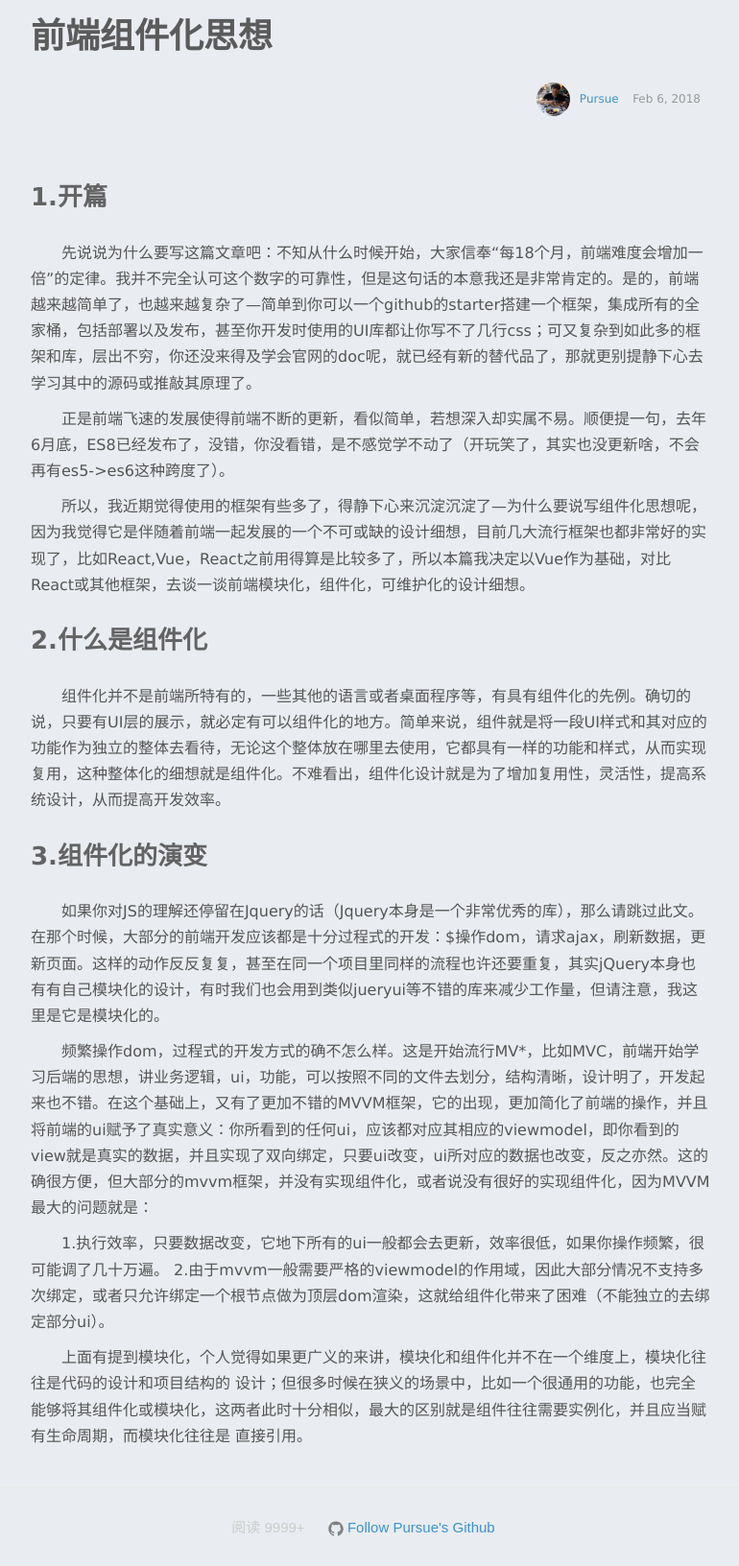
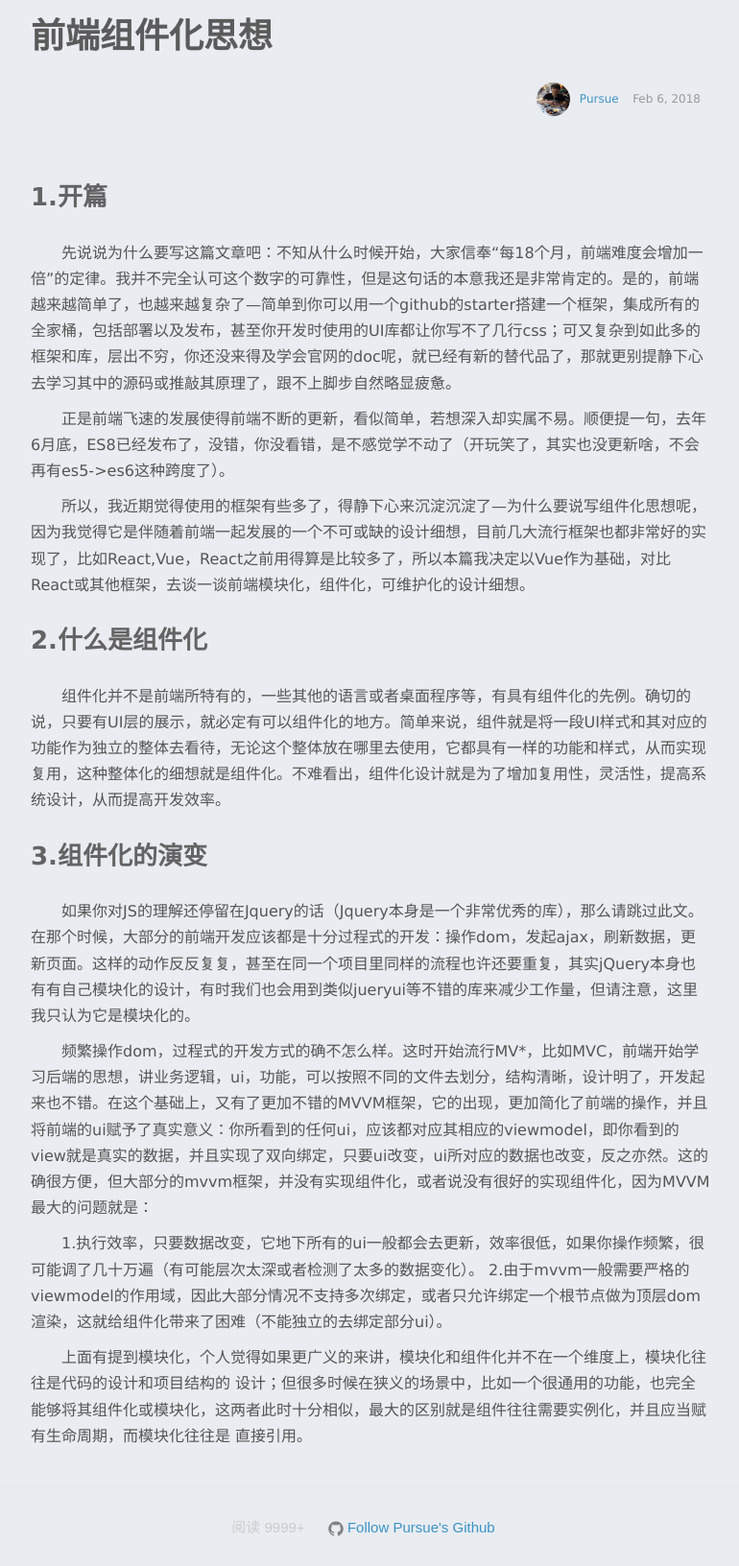
Before and after one commit to kkkkkxiaofei/blog-dev, a Jekyll site: the page built from _posts/2018-02-06-component-design-for-vuejs.md, in a window 1280 px wide. Shown: the whole page at 96% size, without its empty margins (254-1024 px from the left). Built offline with Jekyll 4.4.1, drawn with Linux system fonts in a browser that asks for light colours.

Commit message:
modify typos

```diff
--- a/_posts/2018-02-06-component-design-for-vuejs.md
+++ b/_posts/2018-02-06-component-design-for-vuejs.md
@@ -10,7 +10,7 @@
 
 ### 1.开篇
 
-先说说为什么要写这篇文章吧：不知从什么时候开始，大家信奉“每18个月，前端难度会增加一倍”的定律。我并不完全认可这个数字的可靠性，但是这句话的本意我还是非常肯定的。是的，前端越来越简单了，也越来越复杂了---简单到你可以一个github的starter搭建一个框架，集成所有的全家桶，包括部署以及发布，甚至你开发时使用的UI库都让你写不了几行css；可又复杂到如此多的框架和库，层出不穷，你还没来得及学会官网的doc呢，就已经有新的替代品了，那就更别提静下心去学习其中的源码或推敲其原理了。
+先说说为什么要写这篇文章吧：不知从什么时候开始，大家信奉“每18个月，前端难度会增加一倍”的定律。我并不完全认可这个数字的可靠性，但是这句话的本意我还是非常肯定的。是的，前端越来越简单了，也越来越复杂了---简单到你可以用一个github的starter搭建一个框架，集成所有的全家桶，包括部署以及发布，甚至你开发时使用的UI库都让你写不了几行css；可又复杂到如此多的框架和库，层出不穷，你还没来得及学会官网的doc呢，就已经有新的替代品了，那就更别提静下心去学习其中的源码或推敲其原理了，跟不上脚步自然略显疲惫。
 
 正是前端飞速的发展使得前端不断的更新，看似简单，若想深入却实属不易。顺便提一句，去年6月底，ES8已经发布了，没错，你没看错，是不感觉学不动了（开玩笑了，其实也没更新啥，不会再有es5->es6这种跨度了）。
 
@@ -22,11 +22,11 @@
 
 ### 3.组件化的演变
 
-如果你对JS的理解还停留在Jquery的话（Jquery本身是一个非常优秀的库），那么请跳过此文。在那个时候，大部分的前端开发应该都是十分过程式的开发：$操作dom，请求ajax，刷新数据，更新页面。这样的动作反反复复，甚至在同一个项目里同样的流程也许还要重复，其实jQuery本身也有有自己模块化的设计，有时我们也会用到类似jueryui等不错的库来减少工作量，但请注意，我这里是它是模块化的。
+如果你对JS的理解还停留在Jquery的话（Jquery本身是一个非常优秀的库），那么请跳过此文。在那个时候，大部分的前端开发应该都是十分过程式的开发：操作dom，发起ajax，刷新数据，更新页面。这样的动作反反复复，甚至在同一个项目里同样的流程也许还要重复，其实jQuery本身也有有自己模块化的设计，有时我们也会用到类似jueryui等不错的库来减少工作量，但请注意，这里我只认为它是模块化的。
 
-频繁操作dom，过程式的开发方式的确不怎么样。这是开始流行MV*，比如MVC，前端开始学习后端的思想，讲业务逻辑，ui，功能，可以按照不同的文件去划分，结构清晰，设计明了，开发起来也不错。在这个基础上，又有了更加不错的MVVM框架，它的出现，更加简化了前端的操作，并且将前端的ui赋予了真实意义：你所看到的任何ui，应该都对应其相应的viewmodel，即你看到的view就是真实的数据，并且实现了双向绑定，只要ui改变，ui所对应的数据也改变，反之亦然。这的确很方便，但大部分的mvvm框架，并没有实现组件化，或者说没有很好的实现组件化，因为MVVM最大的问题就是：
+频繁操作dom，过程式的开发方式的确不怎么样。这时开始流行MV*，比如MVC，前端开始学习后端的思想，讲业务逻辑，ui，功能，可以按照不同的文件去划分，结构清晰，设计明了，开发起来也不错。在这个基础上，又有了更加不错的MVVM框架，它的出现，更加简化了前端的操作，并且将前端的ui赋予了真实意义：你所看到的任何ui，应该都对应其相应的viewmodel，即你看到的view就是真实的数据，并且实现了双向绑定，只要ui改变，ui所对应的数据也改变，反之亦然。这的确很方便，但大部分的mvvm框架，并没有实现组件化，或者说没有很好的实现组件化，因为MVVM最大的问题就是：
 
-1.执行效率，只要数据改变，它地下所有的ui一般都会去更新，效率很低，如果你操作频繁，很可能调了几十万遍。
+1.执行效率，只要数据改变，它地下所有的ui一般都会去更新，效率很低，如果你操作频繁，很可能调了几十万遍（有可能层次太深或者检测了太多的数据变化）。
 2.由于mvvm一般需要严格的viewmodel的作用域，因此大部分情况不支持多次绑定，或者只允许绑定一个根节点做为顶层dom渲染，这就给组件化带来了困难（不能独立的去绑定部分ui）。
 
 上面有提到模块化，个人觉得如果更广义的来讲，模块化和组件化并不在一个维度上，模块化往往是代码的设计和项目结构的 设计；但很多时候在狭义的场景中，比如一个很通用的功能，也完全能够将其组件化或模块化，这两者此时十分相似，最大的区别就是组件往往需要实例化，并且应当赋有生命周期，而模块化往往是 直接引用。
```
